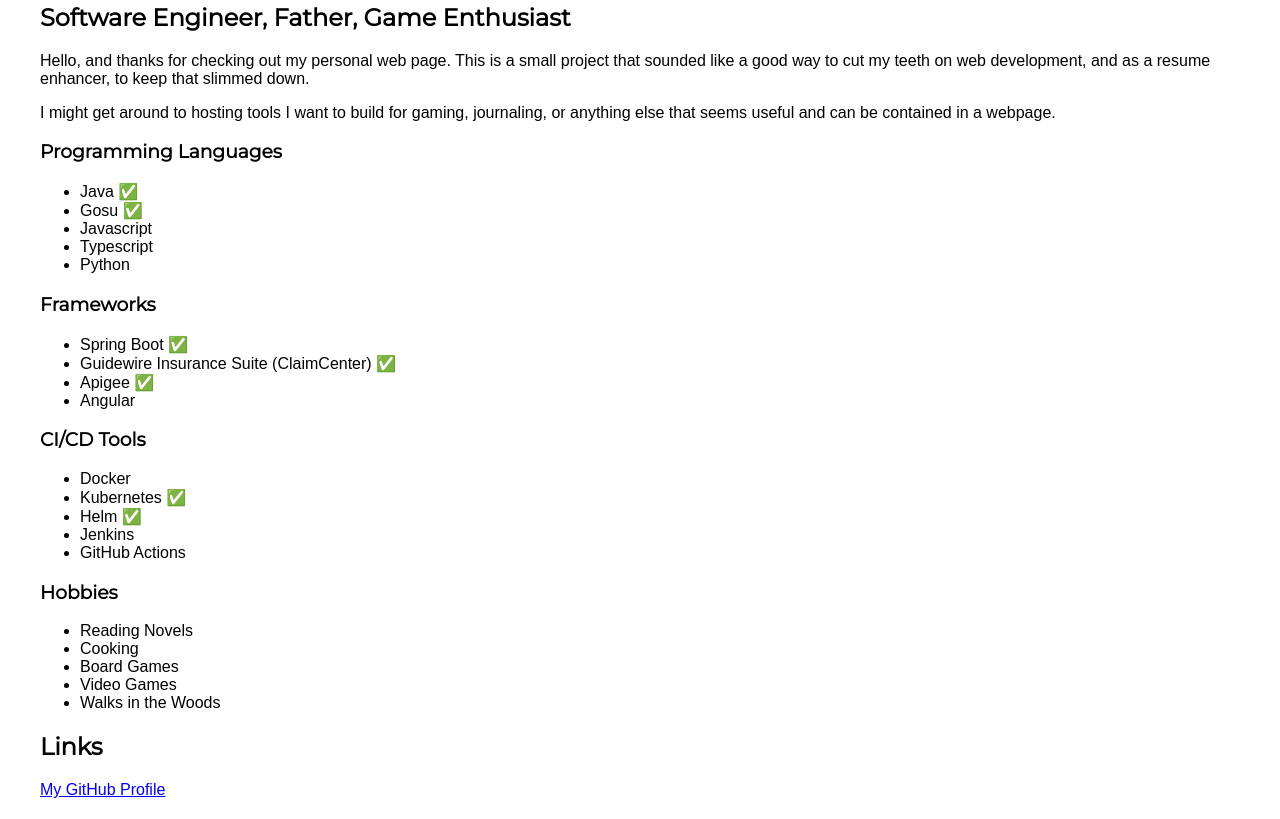
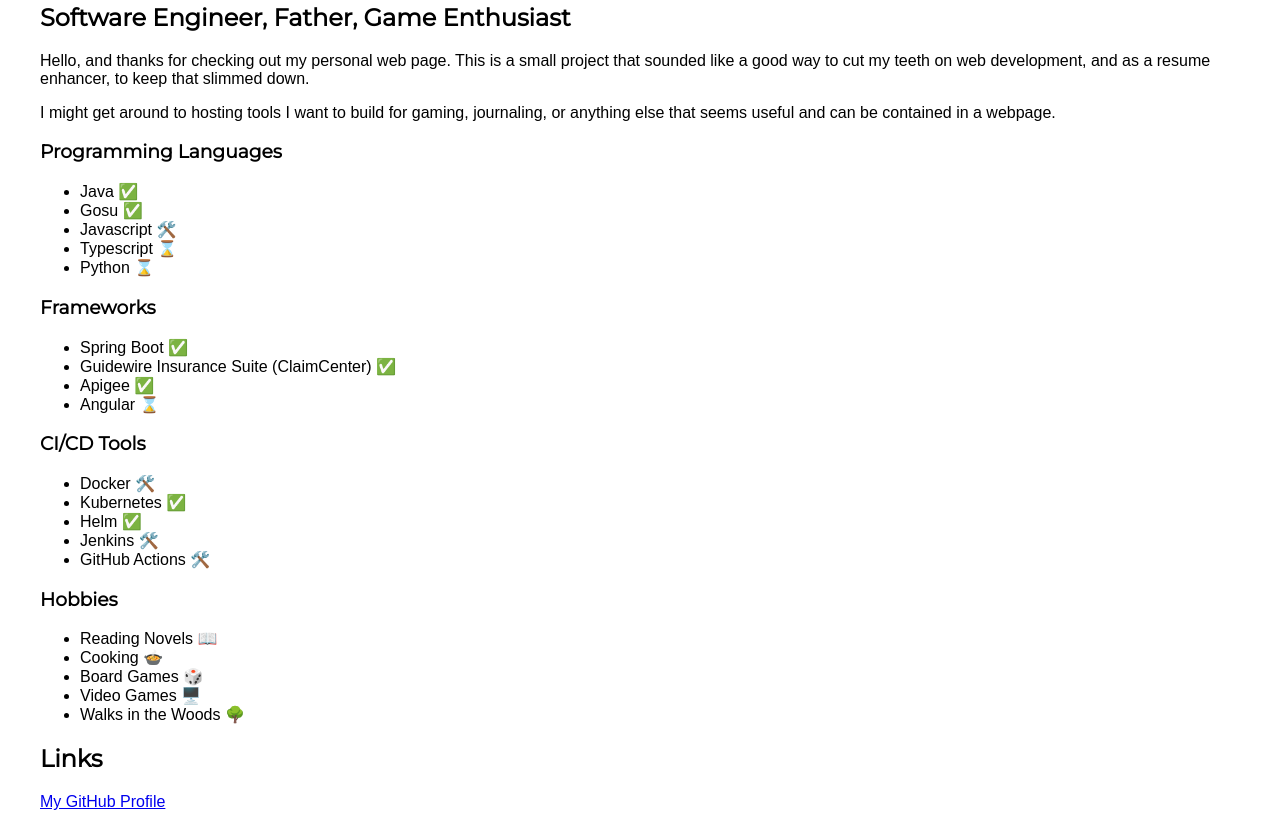
Before and after one commit to soneal674/soneal674.github.io, a plain HTML site: page index.html in a window 1280 px wide. Shown: the part 318-1137 px from the top of the page. Drawn offline with Linux system fonts and the light colour scheme.

Commit message:
Add More Emojis

```diff
--- a/index.html
+++ b/index.html
@@ -34,9 +34,9 @@
       <ul>
         <li>Java ✅</li>
         <li>Gosu ✅</li>
-        <li>Javascript</li>
-        <li>Typescript</li>
-        <li>Python</li>
+        <li>Javascript 🛠️</li>
+        <li>Typescript ⌛</li>
+        <li>Python ⌛</li>
       </ul>
 
       <h3>Frameworks</h3>
@@ -44,25 +44,25 @@
         <li>Spring Boot ✅</li>
         <li>Guidewire Insurance Suite (ClaimCenter) ✅</li>
         <li>Apigee ✅</li>
-        <li>Angular</li>
+        <li>Angular ⌛</li>
       </ul>
 
       <h3>CI/CD Tools</h3>
       <ul>
-        <li>Docker</li>
+        <li>Docker 🛠️</li>
         <li>Kubernetes ✅</li>
         <li>Helm ✅</li>
-        <li>Jenkins</li>
-        <li>GitHub Actions</li>
+        <li>Jenkins 🛠️</li>
+        <li>GitHub Actions 🛠️</li>
       </ul>
 
       <h3>Hobbies</h3>
       <ul>
-        <li>Reading Novels</li>
-        <li>Cooking</li>
-        <li>Board Games</li>
-        <li>Video Games</li>
-        <li>Walks in the Woods</li>
+        <li>Reading Novels 📖</li>
+        <li>Cooking 🍲</li>
+        <li>Board Games 🎲</li>
+        <li>Video Games 🖥️</li>
+        <li>Walks in the Woods 🌳</li>
       </ul>
 
       <h2>Links</h2>
```
